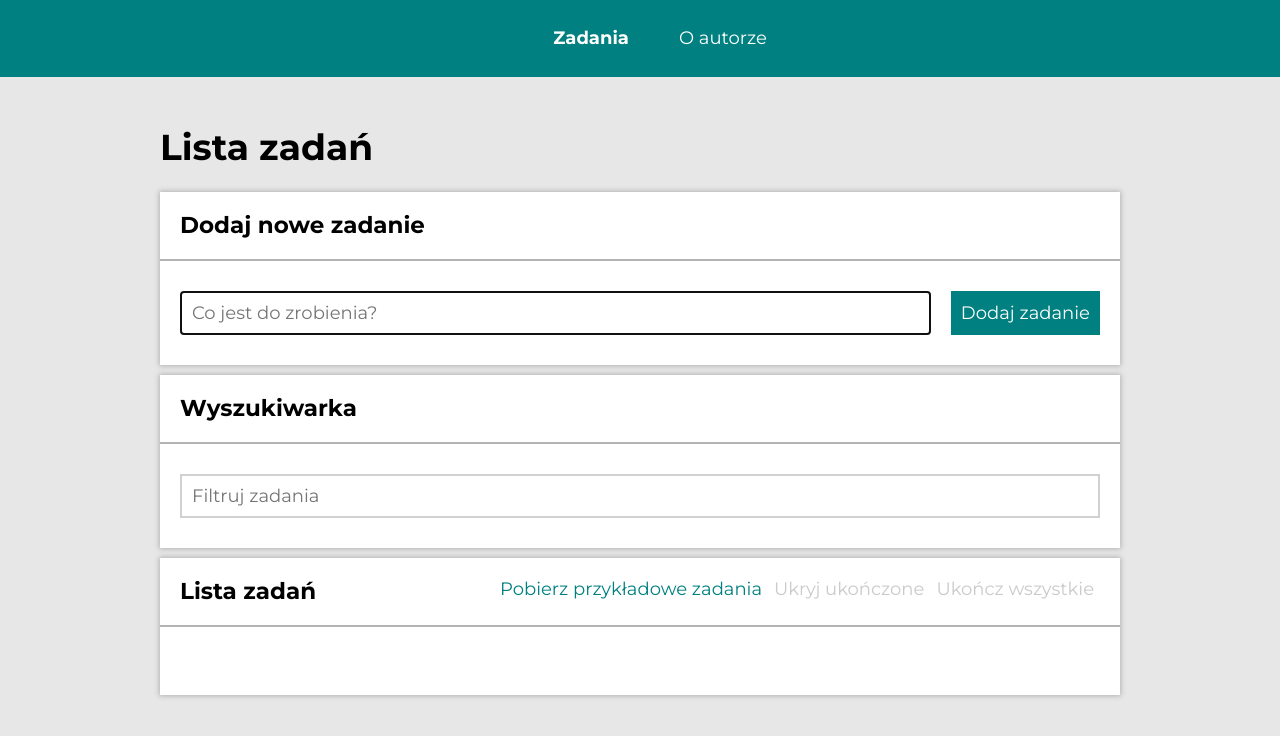
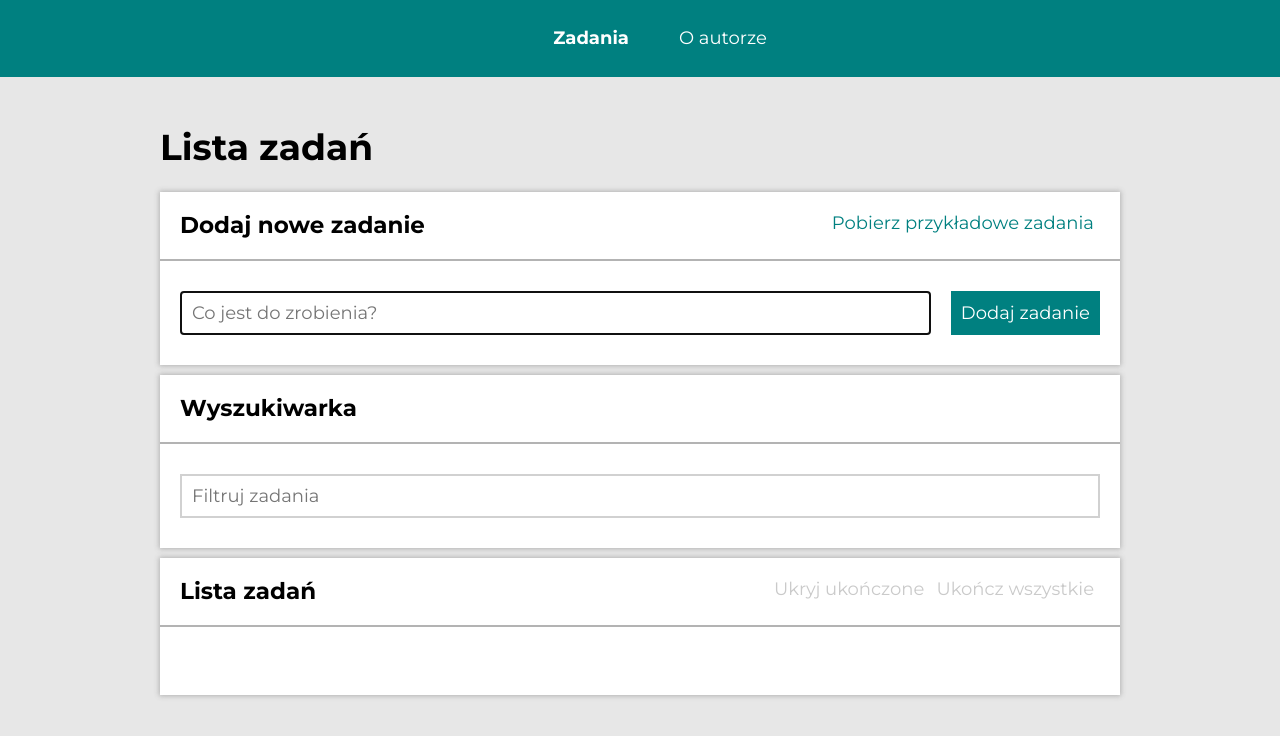
Before and after one commit to KrystianZybura/todo-list-react, a React (Create React App) app: page /zadania#/zadania in a window 1280 px wide. Shown: the top 736 px of the page. Built offline with nearby package versions, Linux system fonts and the light colour scheme.

Commit message:
fetching example tasks moved to form header

```diff
--- a/src/features/tasks/TasksPage/Buttons/index.js
+++ b/src/features/tasks/TasksPage/Buttons/index.js
@@ -10,7 +10,7 @@ import {
   fetchExampleTasks,
 } from "../../tasksSlice";
 
-const Buttons = () => {
+const Buttons = ({ component }) => {
   const dispatch = useDispatch();
 
   const hideDone = useSelector(selectHideDone);
@@ -22,9 +22,12 @@ const Buttons = () => {
   return (
     !areTasksEmpty && (
       <Container>
+        {component === "Form" ? (
           <Button onClick={() => dispatch(fetchExampleTasks())}>
             Pobierz przykładowe zadania
           </Button>
+        ) : (
+          <>
             <Button
               disabled={!isAnyTaskDone}
               onClick={() => dispatch(toggleHideDone())}
@@ -37,6 +40,8 @@ const Buttons = () => {
             >
               Ukończ wszystkie
             </Button>
+          </>
+        )}
       </Container>
     )
   );
--- a/src/features/tasks/TasksPage/index.js
+++ b/src/features/tasks/TasksPage/index.js
@@ -9,12 +9,16 @@ import TaskSearch from "./TaskSearch";
 function TasksPage() {
   return (
     <Container>
-      <Header title={"Lista zadań"} />
-      <Section title={"Dodaj nowe zadanie"} body={<Form />} />
+      <Header title={"Lista zadań"} />{" "}
+      <Section
+        body={<Form />}
+        extraHeaderContent={<Buttons component={"Form"} />}
+        title={"Dodaj nowe zadanie"}
+      />
       <Section title={"Wyszukiwarka"} body={<TaskSearch />} />
       <Section
         body={<TaskList />}
-        extraHeaderContent={<Buttons />}
+        extraHeaderContent={<Buttons component={"TaskList"} />}
         title={"Lista zadań"}
       />
     </Container>
```
Lines whose indentation alone changed are shown as unchanged.
